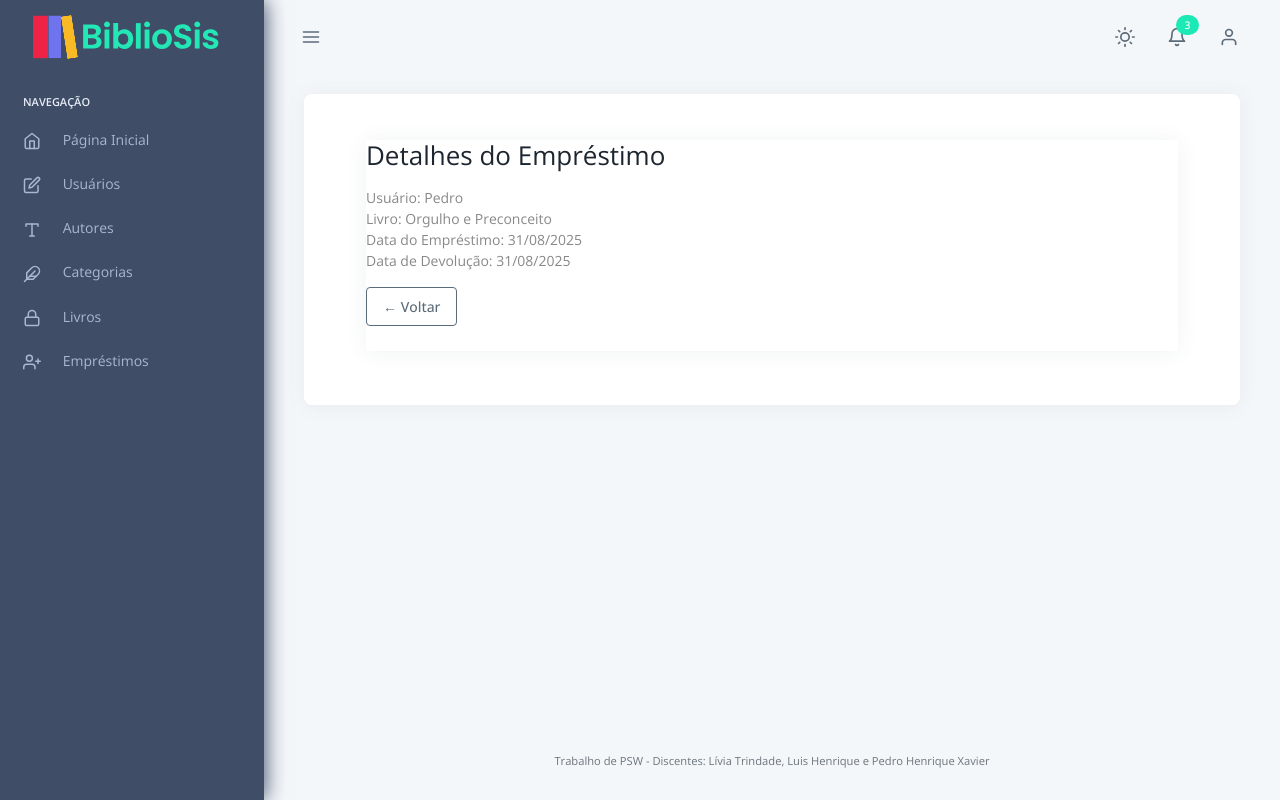
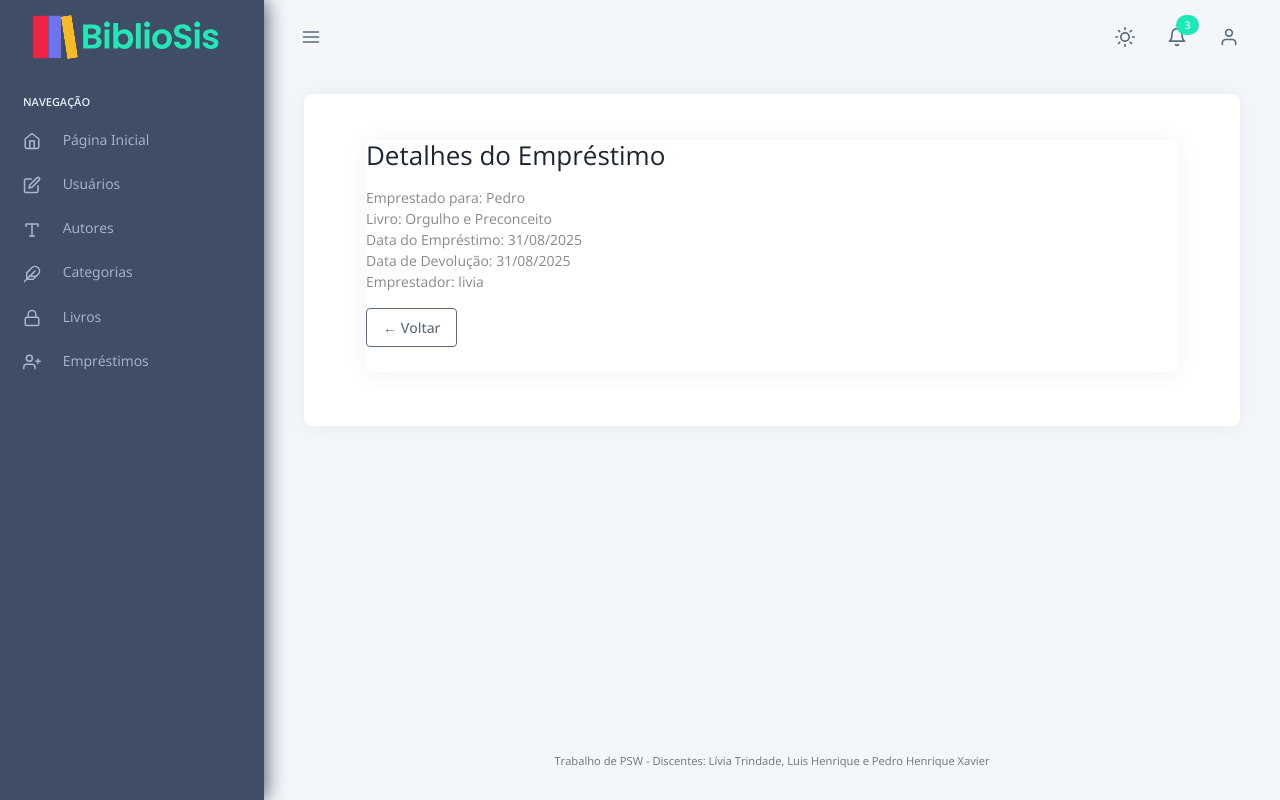
Before and after one commit to livia-trindade/psw-biblioteca, a Django app: page /emprestimo/1/ in a window 1280 px wide. Run offline with Django 5.2, Linux system fonts and the light colour scheme; a user stored in the database is signed in; data comes from the database, SQL or seed files in the repository.

Commit message:
Adicionado emprestador em detalhe

```diff
--- a/templates/emprestimo/detalha.html
+++ b/templates/emprestimo/detalha.html
@@ -6,7 +6,7 @@
       <div class="card-body">
          <h3 class="card-title text-primary mb-4">Detalhes do Empréstimo</h3>
          <ul class="list-group list-group-flush">
-            <li class="list-group-item"><strong>Usuário:</strong> {{ emprestimo.usuario }}</li>
+            <li class="list-group-item"><strong>Emprestado para:</strong> {{ emprestimo.usuario }}</li>
             <li class="list-group-item"><strong>Livro:</strong> {{ emprestimo.livro }}</li>
             <li class="list-group-item"><strong>Data do Empréstimo:</strong> {{ emprestimo.data_emprestimo|date:"d/m/Y" }}</li>
             <li class="list-group-item">
@@ -17,6 +17,7 @@
                <em>Não devolvido</em>
                {% endif %}
             </li>
+            <li class="list-group-item"><strong>Emprestador:</strong> {{request.user.username}}</li>
          </ul>
 
          <div class="mt-4">
```
